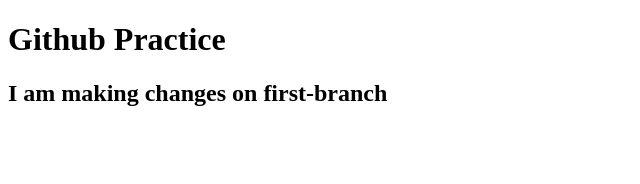
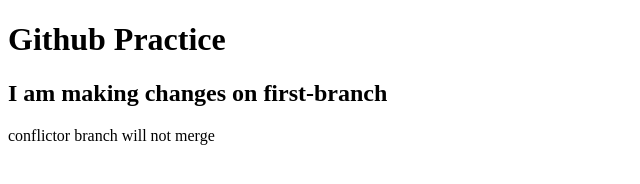
Before and after one commit to jdrichardsmern/clones-jd-ginny, a plain HTML site: page index.html in a window 1280 px wide. Shown: the whole page, without its empty margins (0-640 px from the left). Drawn offline with Linux system fonts and the light colour scheme.

Commit message:
add to index.html

```diff
--- a/index.html
+++ b/index.html
@@ -8,5 +8,6 @@
   <body>
     <h1>Github Practice</h1>
     <h2>I am making changes on first-branch</h2>
+    <p>conflictor branch will not merge</p>
   </body>
 </html>
```
